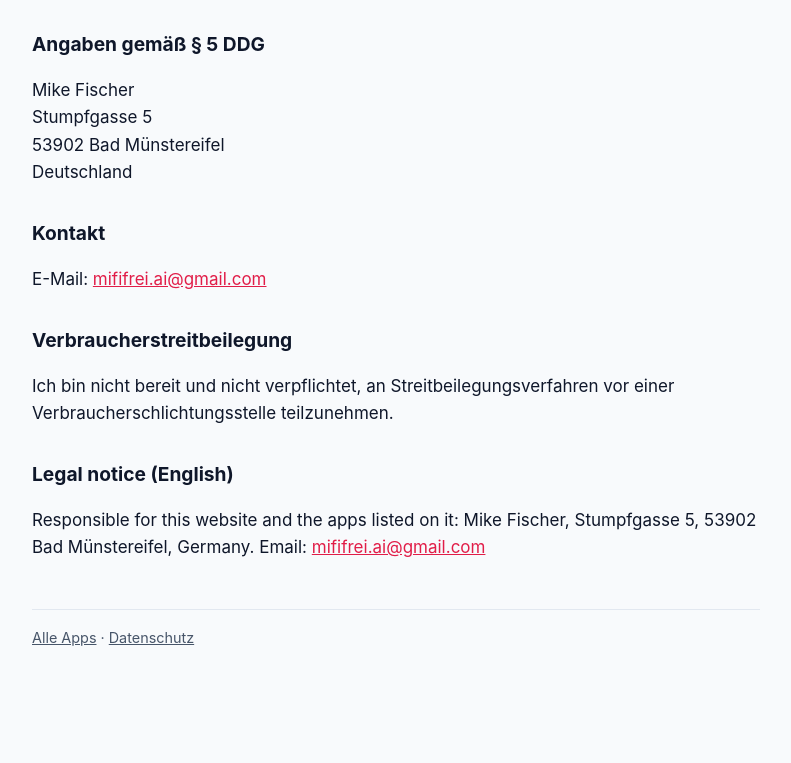
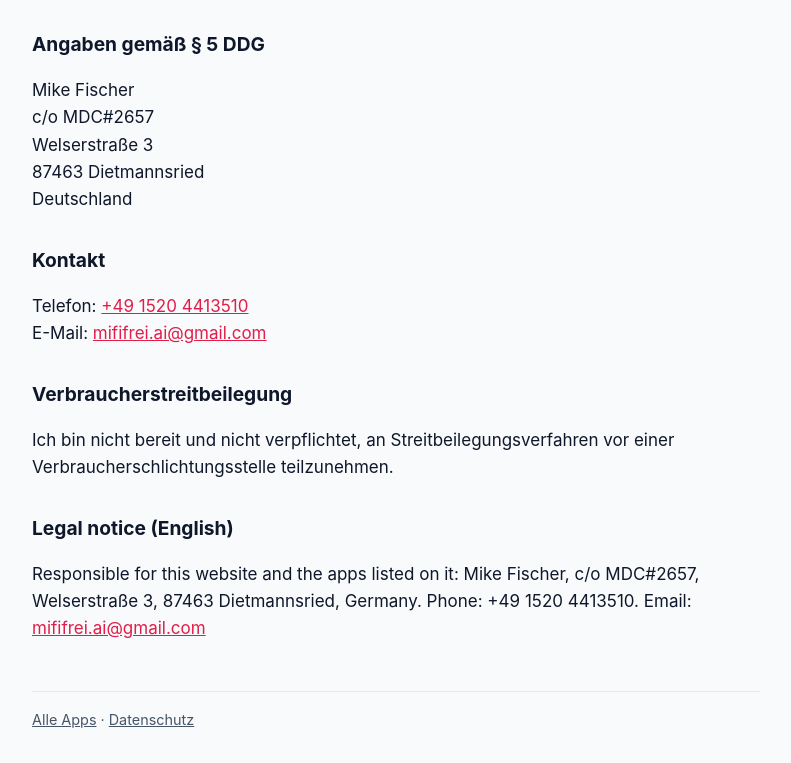
Before and after one commit to echnoton-max/echnoton-max.github.io, a plain HTML site: page impressum.html in a window 1280 px wide. Shown: the part 71-834 px from the top of the page, without its empty margins (244-1035 px from the left). Before the commit the page ends 800 px from the top, so only its background shows below. Drawn offline with Linux system fonts and the light colour scheme.

Commit message:
Impressum: Geschäftsadresse und Telefon

```diff
--- a/impressum.html
+++ b/impressum.html
@@ -5,12 +5,12 @@
 <a class="lang" href="#en">English</a>
 <h1>Impressum</h1>
 <h2>Angaben gemäß § 5 DDG</h2>
-<p>Mike Fischer<br>Stumpfgasse 5<br>53902 Bad Münstereifel<br>Deutschland</p>
+<p>Mike Fischer<br>c/o MDC#2657<br>Welserstraße 3<br>87463 Dietmannsried<br>Deutschland</p>
 <h2>Kontakt</h2>
-<p>E-Mail: <a href="mailto:mififrei.ai@gmail.com">mififrei.ai@gmail.com</a></p>
+<p>Telefon: <a href="tel:+4915204413510">+49 1520 4413510</a><br>E-Mail: <a href="mailto:mififrei.ai@gmail.com">mififrei.ai@gmail.com</a></p>
 <h2>Verbraucherstreitbeilegung</h2>
 <p>Ich bin nicht bereit und nicht verpflichtet, an Streitbeilegungsverfahren vor einer Verbraucherschlichtungsstelle teilzunehmen.</p>
 <h2 id="en" lang="en">Legal notice (English)</h2>
-<p lang="en">Responsible for this website and the apps listed on it: Mike Fischer, Stumpfgasse 5, 53902 Bad Münstereifel, Germany. Email: <a href="mailto:mififrei.ai@gmail.com">mififrei.ai@gmail.com</a></p>
+<p lang="en">Responsible for this website and the apps listed on it: Mike Fischer, c/o MDC#2657, Welserstraße 3, 87463 Dietmannsried, Germany. Phone: +49 1520 4413510. Email: <a href="mailto:mififrei.ai@gmail.com">mififrei.ai@gmail.com</a></p>
 <footer><a href="/">Alle Apps</a> · <a href="/intervaltrainpro/datenschutz">Datenschutz</a></footer>
 </div></body></html>
```
